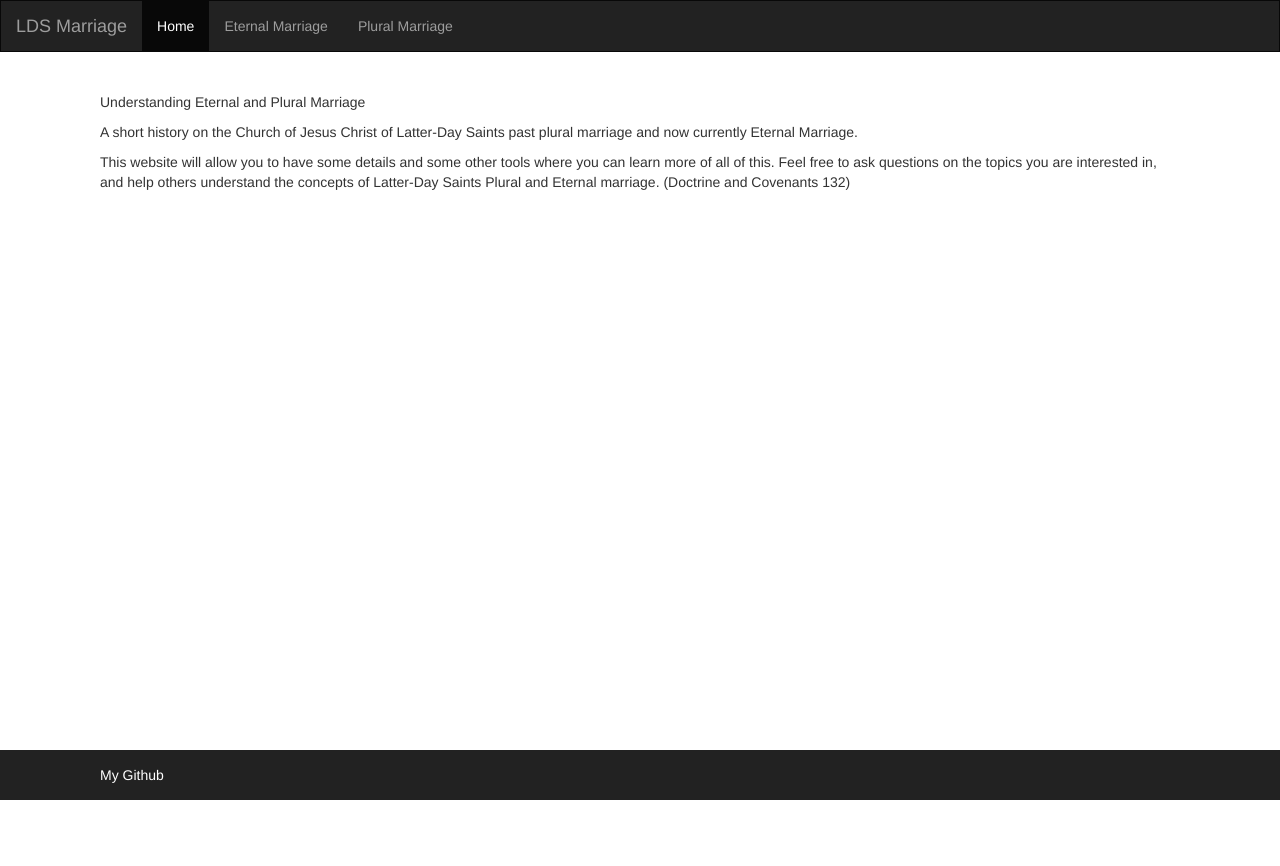
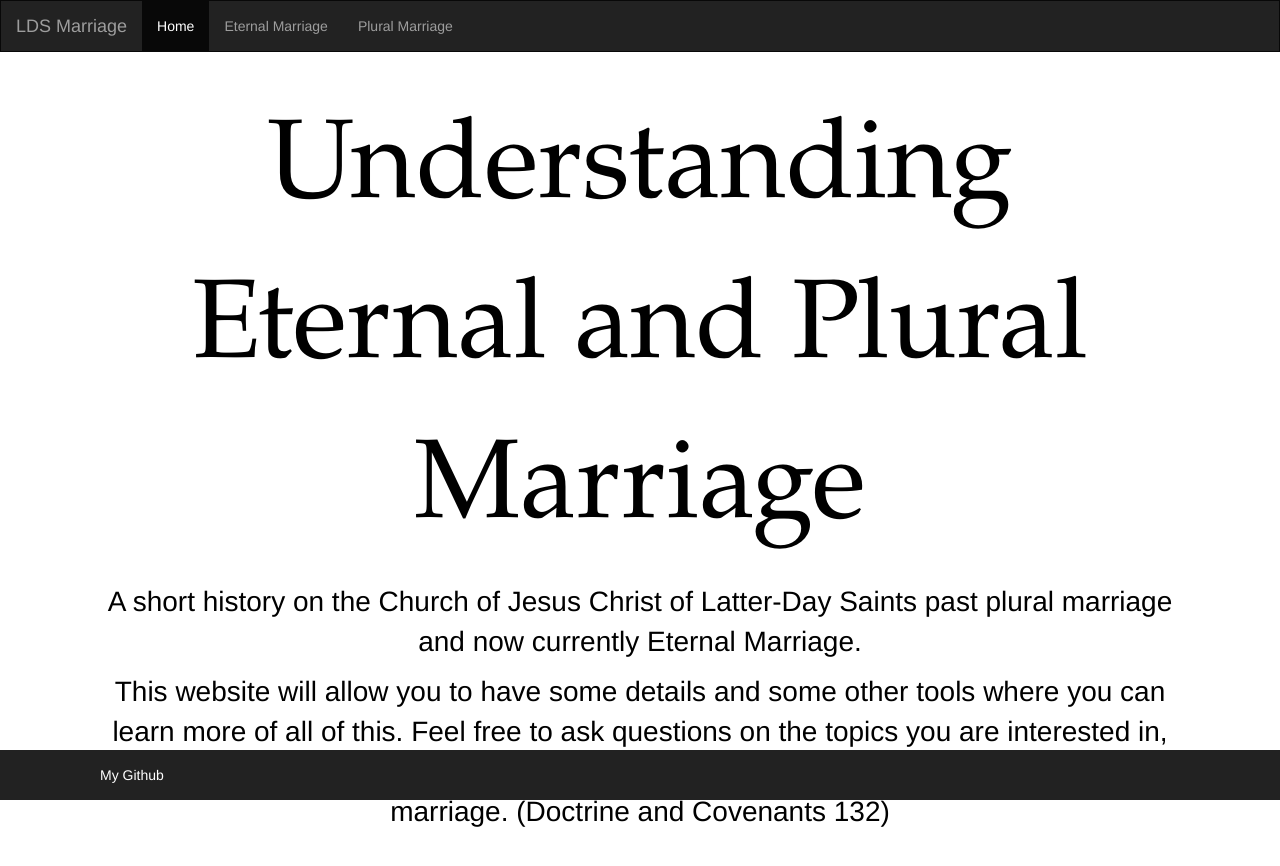
Before and after one commit to brenanmayhew/cs260-creative-4, a website: page public/index.html in a window 1280 px wide. Before the commit the page ends 800 px from the top, so only its background shows below. Drawn offline with nearby package versions, Linux system fonts and the light colour scheme.

Commit message:
making pretty

```diff
--- a/public/index.html
+++ b/public/index.html
@@ -28,7 +28,7 @@
 	</nav>
   <div class="content">
 		<div>
-			<p>Understanding Eternal and Plural Marriage</p>
+			<p class="Title">Understanding Eternal and Plural Marriage</p>
 <p>A short history on the Church of Jesus Christ of Latter-Day Saints past plural marriage and now currently Eternal Marriage.</p>
 
 <p>This website will allow you to have some details and some other tools where you can learn more of all of this. Feel free to ask questions on the topics you are interested in, and help others understand the concepts of Latter-Day Saints Plural and Eternal marriage. (Doctrine and Covenants 132)</p>
--- a/public/styles.css
+++ b/public/styles.css
@@ -4,6 +4,24 @@ body {
   background: #fff;
   padding: 0px;
   margin: 0px;
+}
+
+p {
+	color: black;
+	text-align: center;
+	width: 100%;
+        font-size: 2em;
+	font-weight: 100;
+}
+
+p.Title {
+    color: black;
+    font-family: 'Garamond', 'Brush Script MT', 'Javanese Text', 'Franklin Gothic Medium', 'Arial Narrow', Arial, sans-serif;
+    text-align: center;
+    height: 100%;
+    width: 100%;
+    font-size: 8em;
+    font-weight: 300;
 }
 
 /* Header */
```
Also changed, not shown: public/eternal.html (+1 -1 lines), public/plural.html (+1 -1 lines).
